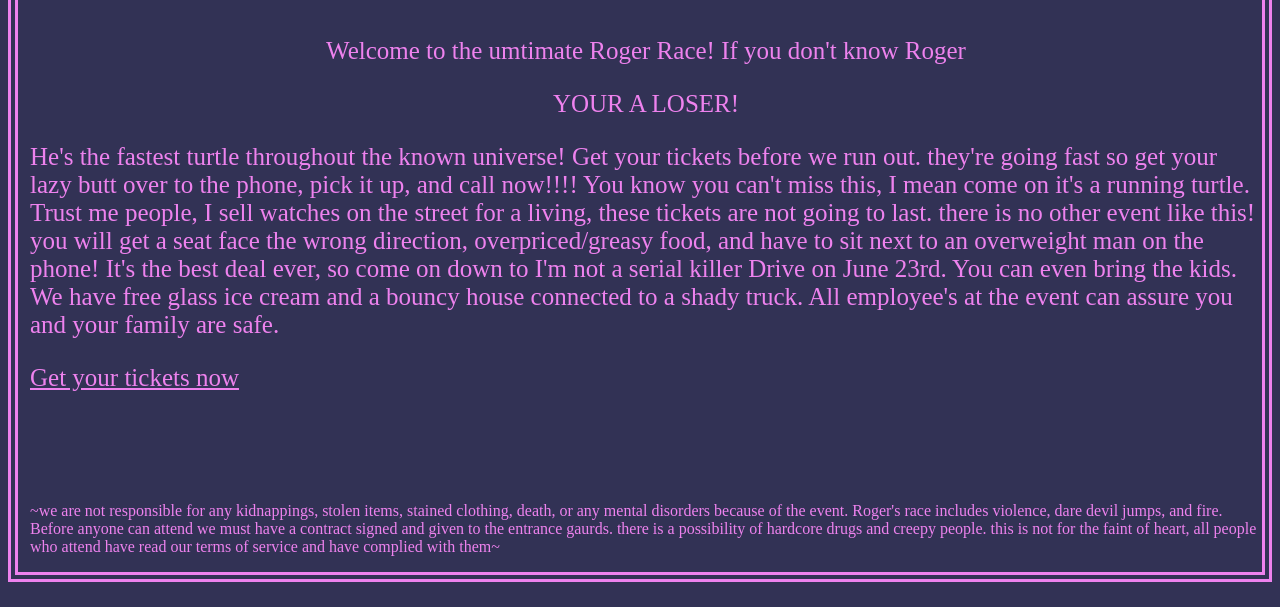
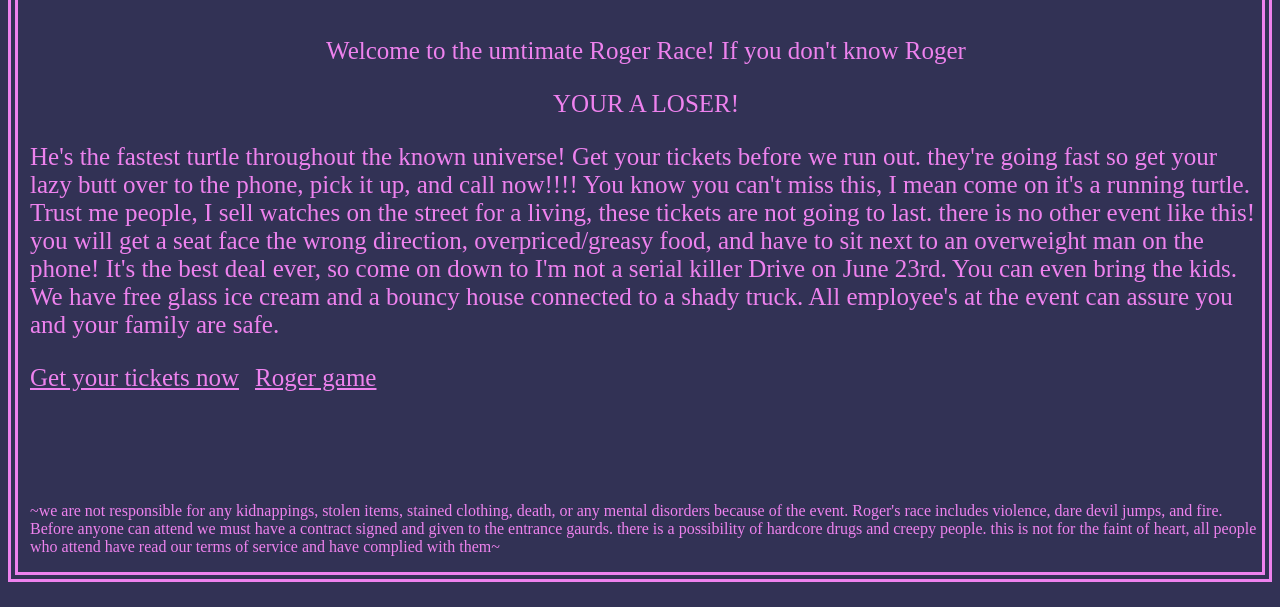
Before and after one commit to Cadie202/Roger, a plain HTML site: page index.html in a window 1280 px wide. Shown: the part 193-800 px from the top of the page. Drawn offline with Linux system fonts and the light colour scheme.

Commit message:
Update index.html

```diff
--- a/index.html
+++ b/index.html
@@ -32,6 +32,7 @@
     <p style= "text-align: center">YOUR A LOSER!</p>
     <p>He's the fastest turtle throughout the known universe! Get your tickets before we run out. they're going fast so get your lazy butt over to the phone, pick it up, and call now!!!! You know you can't miss this, I mean come on it's a running turtle. Trust me people, I sell watches on the street for a living, these tickets are not going to last. there is no other event like this! you will get a seat face the wrong direction, overpriced/greasy food, and have to sit next to an overweight man on the phone! It's the best deal ever, so come on down to I'm not a serial killer Drive on June 23rd. You can even bring the kids. We have free glass ice cream and a bouncy house connected to a shady truck. All employee's at the event can assure you and your family are safe.</p>
     <a href="Tickets.html">Get your tickets now</a>
+    <a href="Game.html">Roger game</a>
     <p style= "font-size: 16px; margin-top: 110px; text-align: center-right">~we are not responsible for any kidnappings, stolen items, stained clothing, death, or any mental disorders because of the event. Roger's race includes violence, dare devil jumps, and fire. Before anyone can attend we must have a contract signed and given to the entrance gaurds. there is a possibility of hardcore drugs and creepy people. this is not for the faint of heart, all people who attend have read our terms of service and have complied with them~</p>
   </body>
 </html>
```
